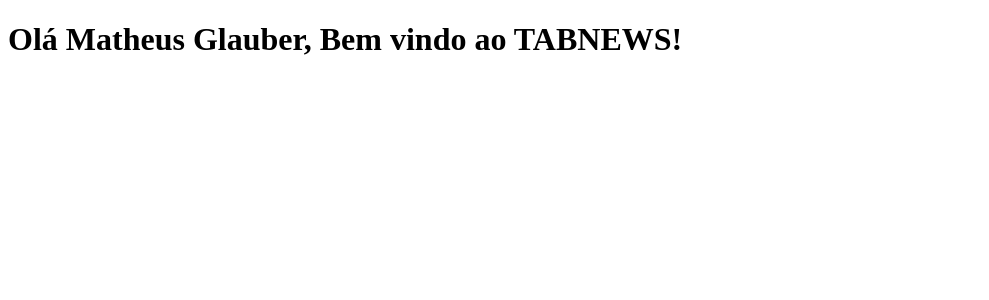
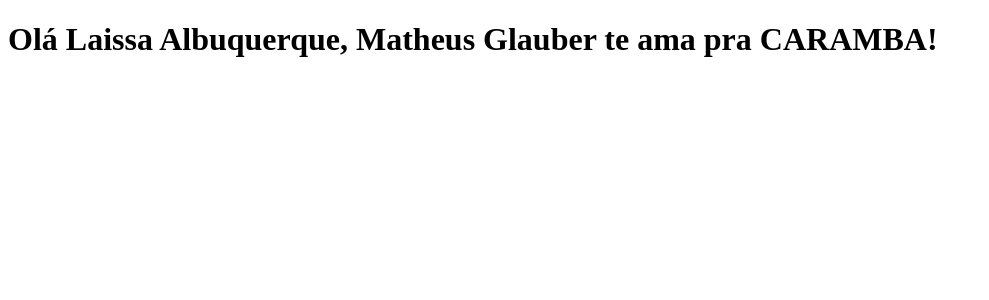
Before and after one commit to Matheus-Glauber/tabnews-study, a Next.js app: page / in a window 1280 px wide. Shown: the top 300 px of the page, without its empty margins (0-989 px from the left). Built offline with nearby package versions, Linux system fonts and the light colour scheme.

Commit message:
Mudança de texto, adicionando novo var.

```diff
--- a/pages/index.js
+++ b/pages/index.js
@@ -1,6 +1,7 @@
 function Home() {
     var nome = 'Matheus Glauber'
-    return <h1>Olá {nome}, Bem vindo ao TABNEWS!</h1>
+    var namorada = 'Laissa Albuquerque'
+    return <h1>Olá {namorada}, {nome} te ama pra CARAMBA!</h1>
 }
 
 export default Home;
```
